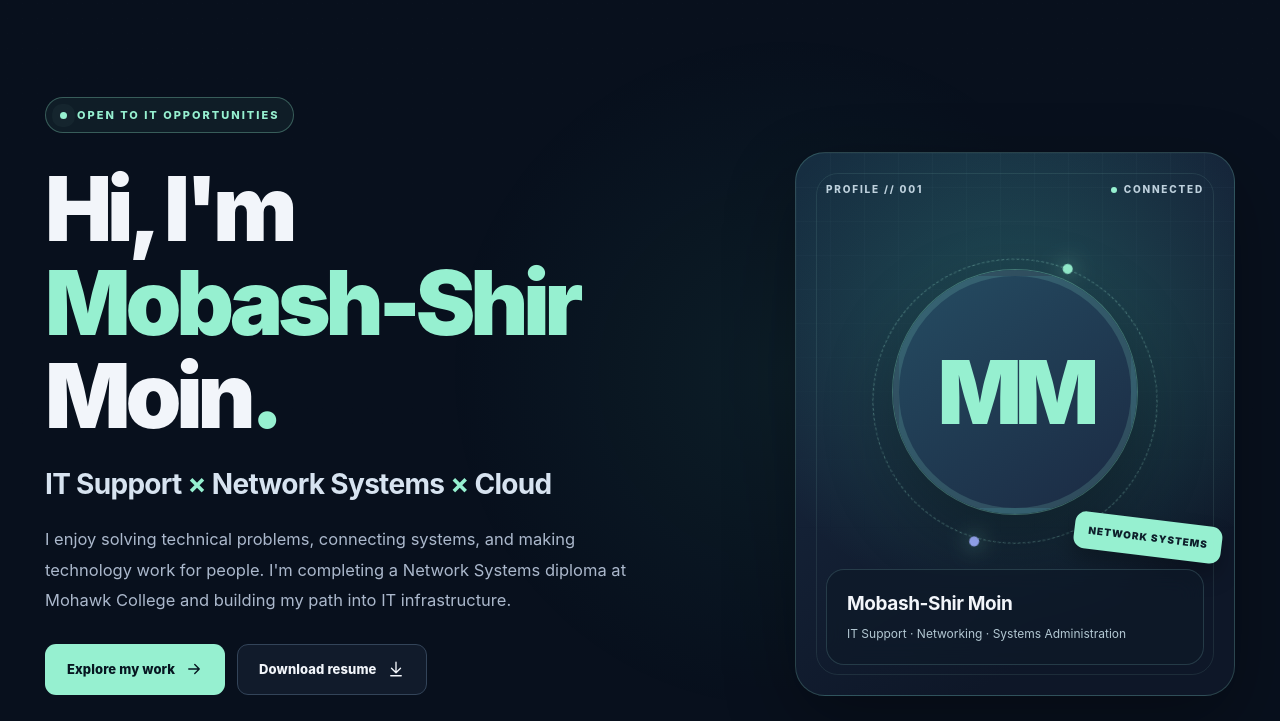
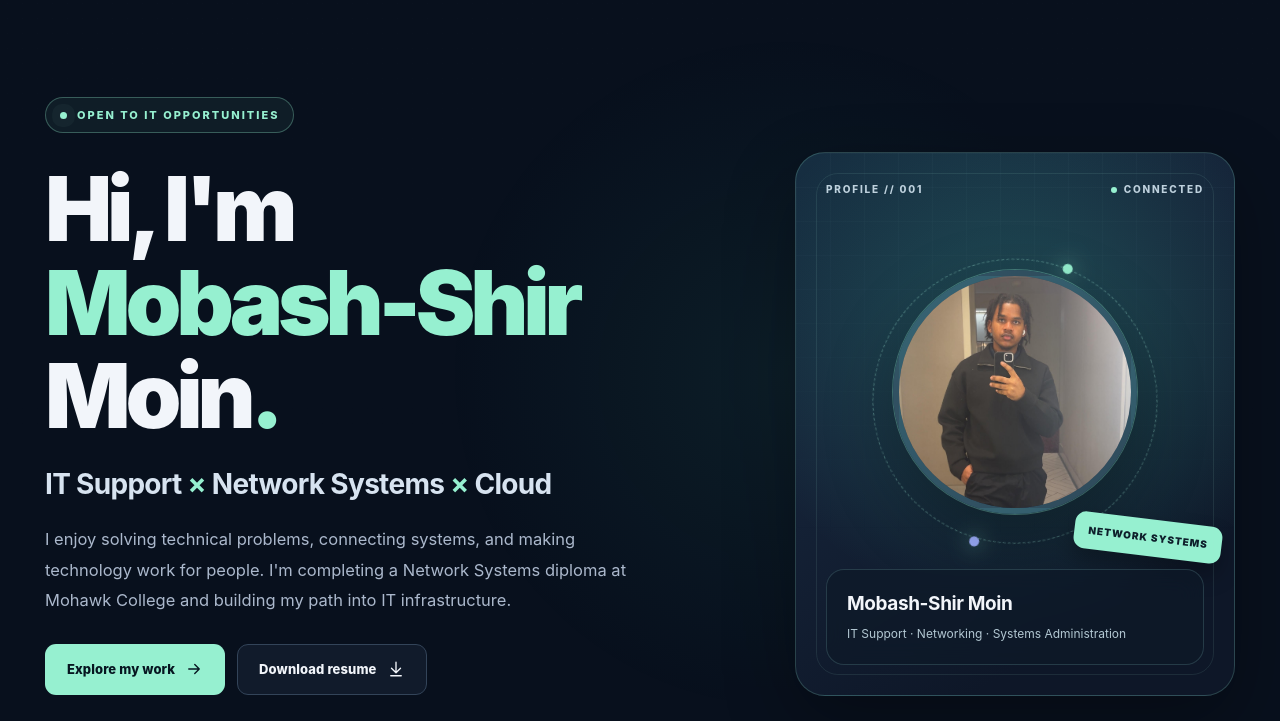
Before and after one commit to Mobash0/mobash-moin-portfolio, a plain HTML site: page index.html in a window 1280 px wide. Shown: the part 79-800 px from the top of the page. Drawn offline with Linux system fonts and the light colour scheme.

Commit message:
Update profile image source in index.html

```diff
--- a/index.html
+++ b/index.html
@@ -81,7 +81,7 @@
   <div class="profile" aria-label="Profile portrait area">
     <div class="profile-grid" aria-hidden="true"></div><div class="profile-top"><span>PROFILE // 001</span><span><i class="live-dot"></i> CONNECTED</span></div>
     <div class="halo" aria-hidden="true"></div>
-    <div class="photo" id="portrait"><img src="assets/profile.jpg" alt="Portrait of Mobash-Shir Moin" id="portraitImage" hidden><span class="initials" aria-label="Initials MM">MM</span></div>
+    <div class="photo" id="portrait"><img src="profile.jpg" alt="Portrait of Mobash-Shir Moin" id="portraitImage" hidden><span class="initials" aria-label="Initials MM">MM</span></div>
     <div class="small-sticker">NETWORK SYSTEMS</div>
     <div class="profile-bottom"><b>Mobash-Shir Moin</b><span>IT Support · Networking · Systems Administration</span></div>
   </div>
```
